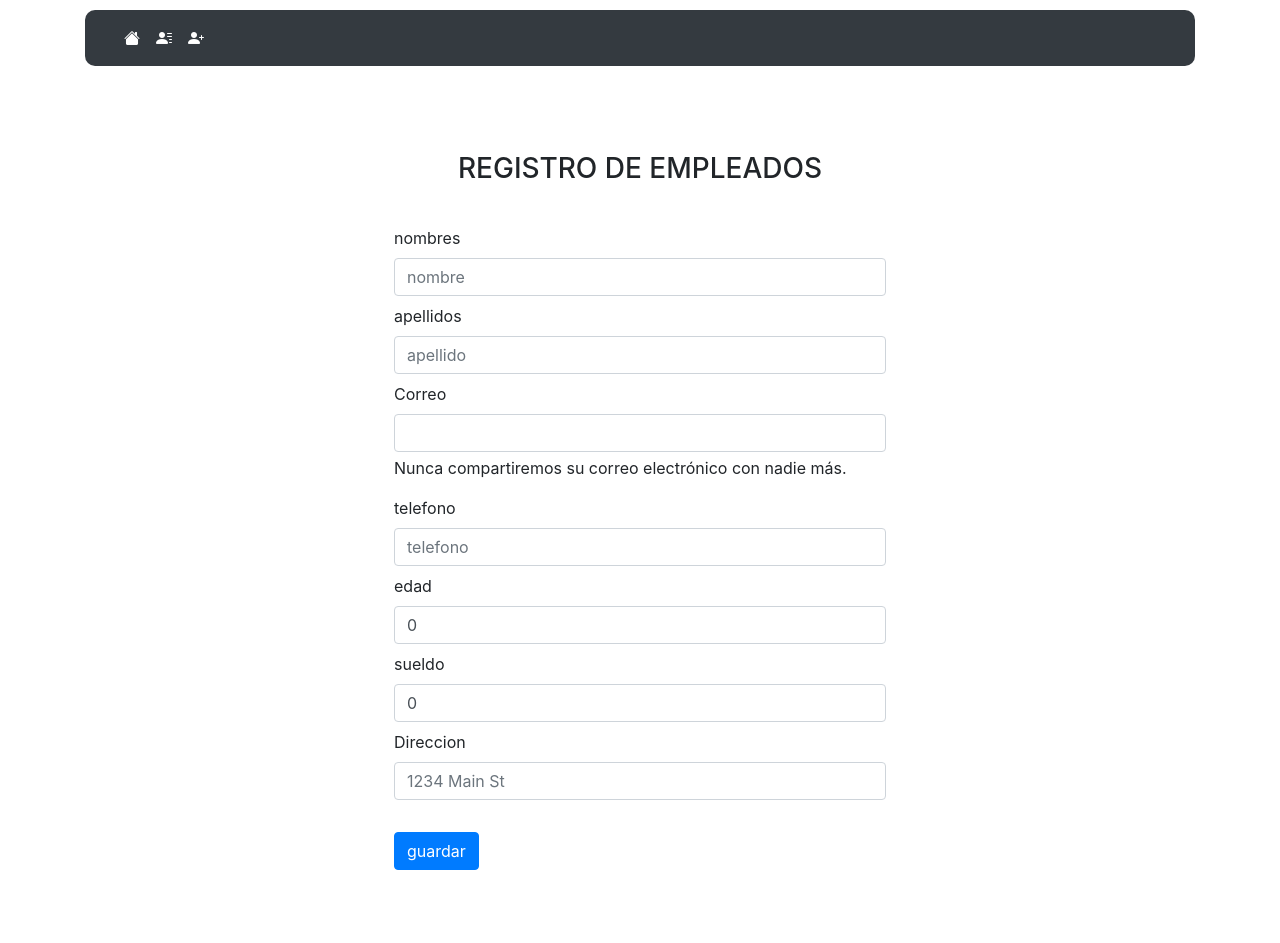
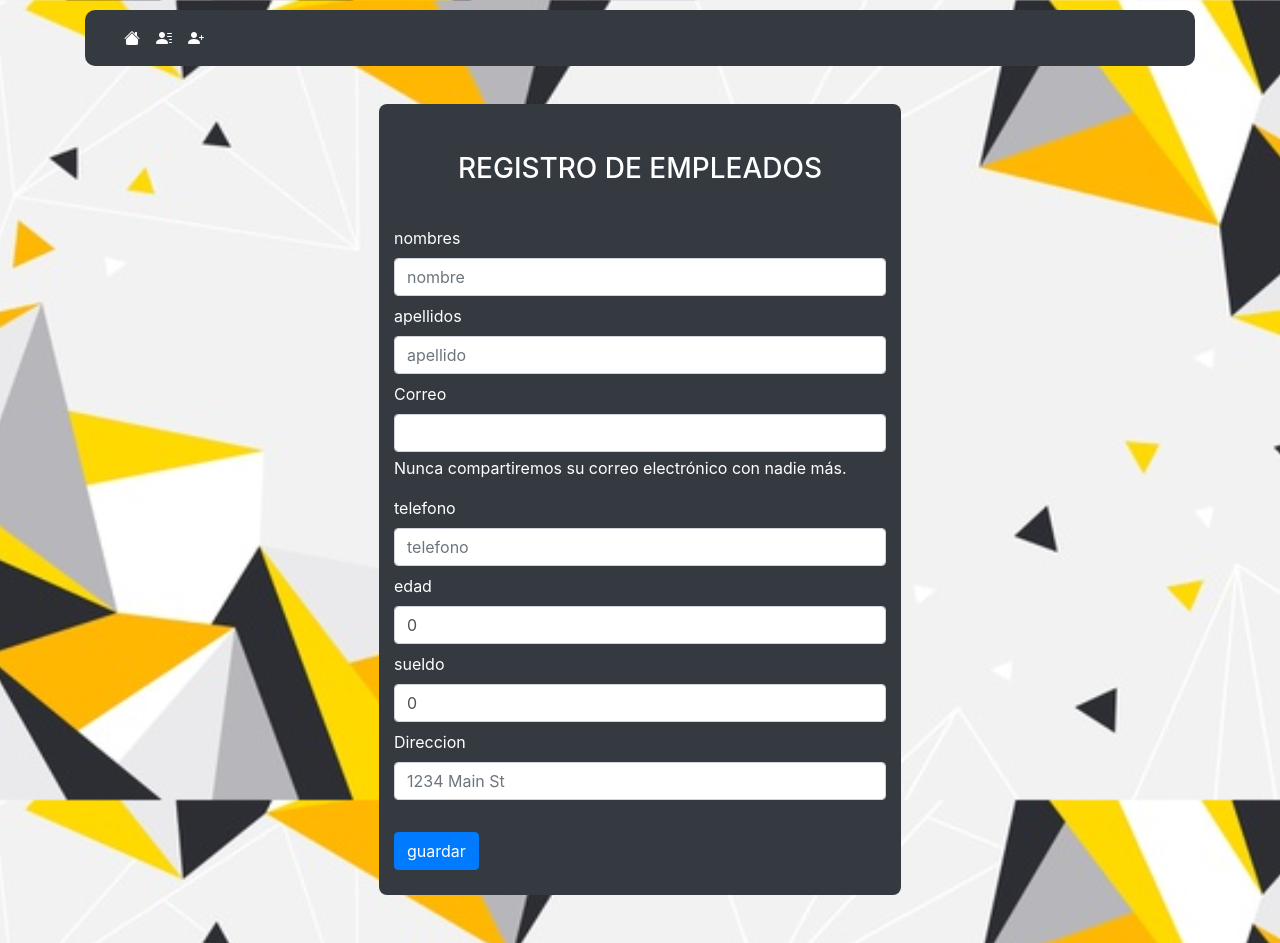
Before and after one commit to Sergio10RPR/PruebaHOTFIX, an Angular app in the folder Frontend/: page /crud/create in a window 1280 px wide. Before the commit the page ends 918 px from the top, so only its background shows below. Built offline with nearby package versions, Linux system fonts and the light colour scheme.

Commit message:
Style Frontend

```diff
--- a/Frontend/src/app/components/create/create.component.html
+++ b/Frontend/src/app/components/create/create.component.html
@@ -1,11 +1,11 @@
 <div class="container p-5">
     <div class="container">
       <div class="row h-100 justify-content-center align-items-center">
-        <div class="col-md-6 ">
+        <div class="col-md-6 btn-dark" style="padding-bottom: 25px;border-radius: 8px;">
           <br><br>
           <h3 class="h3 mb-3 fw-normal text-center">REGISTRO DE EMPLEADOS</h3>
           <br>
-          <form >
+          <form>
 
             <div class="form-group mb-2">
               <!-- nombre -->
--- a/Frontend/src/app/components/update/update.component.html
+++ b/Frontend/src/app/components/update/update.component.html
@@ -1,9 +1,9 @@
 <div class="container p-5">
     <div class="container">
       <div class="row h-100 justify-content-center align-items-center">
-        <div class="col-md-6 ">
+        <div class="col-md-6 btn-dark" style="padding-bottom: 25px;border-radius: 8px;">
           <br><br>
-          <h3 class="h3 mb-3 fw-normal text-center">REGISTRO DE EMPLEADOS</h3>
+          <h3 class="h3 mb-3 fw-normal text-center">ACTUALIZACION DE EMPLEADO</h3>
           <br>
           <form >
 
@@ -56,7 +56,7 @@
           </form>
           <br>
           <div class="d-grid gap-2">
-            <button type="button" class="btn btn-primary">guardar</button>
+            <button type="button" class="btn btn-primary" (click)="update()">Actualizar</button>
           </div>
         </div>
       </div>
--- a/Frontend/src/app/components/update/update.component.ts
+++ b/Frontend/src/app/components/update/update.component.ts
@@ -1,4 +1,5 @@
 import { Component, OnInit } from '@angular/core';
+import { Router } from '@angular/router';
 import { Empleado } from 'src/app/moels/empleado';
 import Swal from 'sweetalert2';
 import { EmpleadoService } from '../../empleado.service'
@@ -20,13 +21,19 @@ export class UpdateComponent implements OnInit {
     direccion: ''
   }
 
-  constructor(private EmpleadoService:EmpleadoService) { }
+  constructor(private EmpleadoService:EmpleadoService,private route:Router) { }
 
   ngOnInit(): void {
-    this.miEmpleado= JSON.parse(sessionStorage.getItem('Empleado_Update'))
+    let empleado = JSON.parse(sessionStorage.getItem('Empleado_Update'))
+    if(!empleado){
+      this.route.navigate(['home'])
+    }
+    this.miEmpleado = empleado
+    sessionStorage.removeItem('Empleado_Update')
   }
 
   update(){
+    console.log(this.miEmpleado)
     this.EmpleadoService.update_employes(this.miEmpleado).subscribe(
       result=>{
         this.updateOK();
--- a/Frontend/src/styles.css
+++ b/Frontend/src/styles.css
@@ -1 +1,9 @@
 /* You can add global styles to this file, and also import other style files */
+body{
+    background-image: url('assets/fondo.jpg');
+    background-position: center center;
+    background-repeat: no-repeat;
+    background-attachment: fixed;
+    background-size: cover;
+    background-color: rgba(17, 17, 17, 0.781);
+}
```
Also changed, not shown: Frontend/src/assets/fondo.jpg (added).
